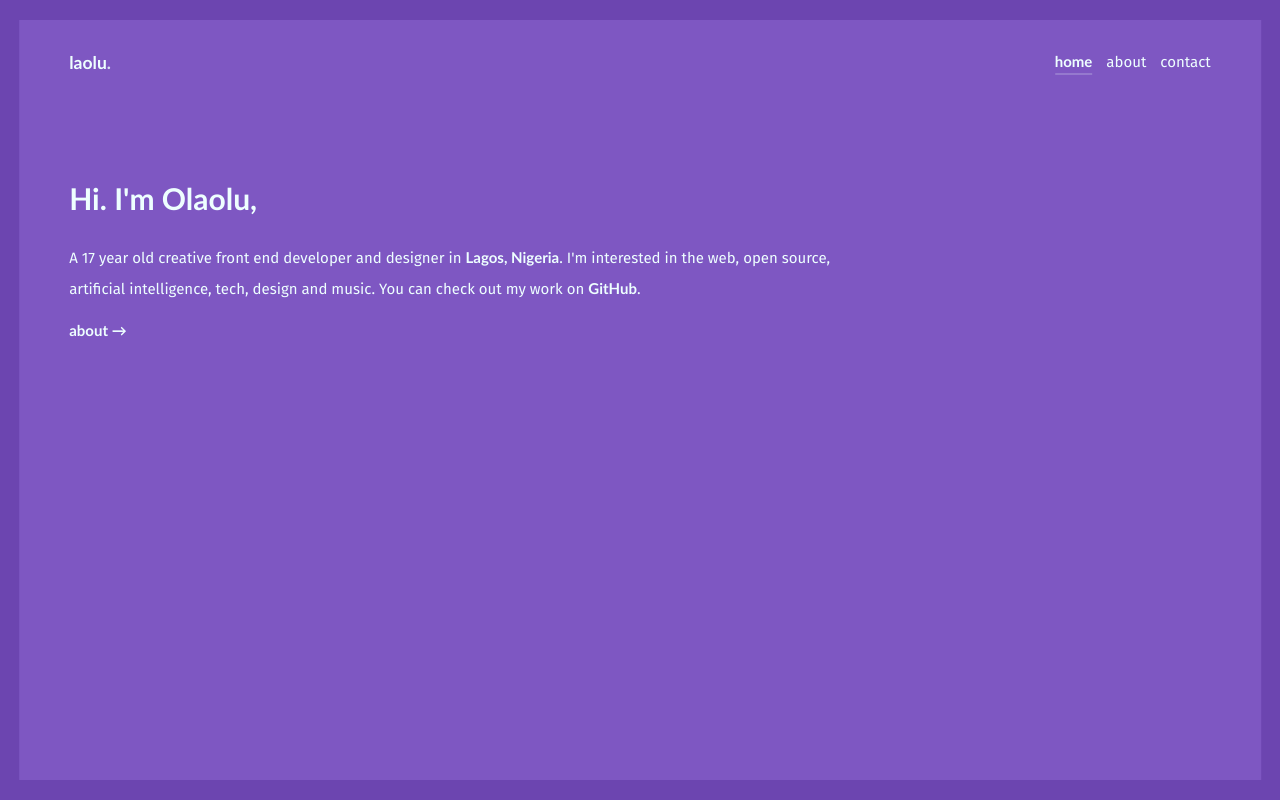
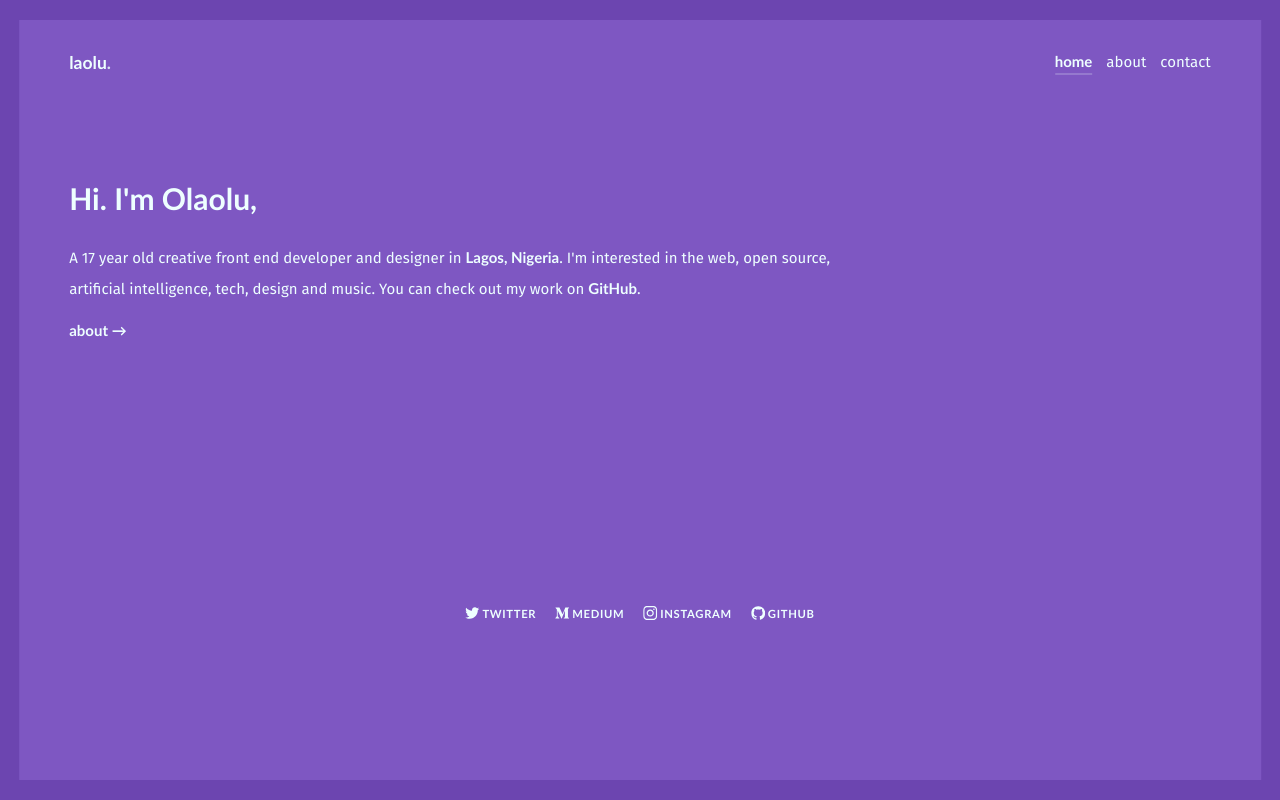
Before and after one commit to whizkydee/whizkydee.github.io, a website: page index.html in a window 1280 px wide. Drawn offline with Linux system fonts and the light colour scheme; a web font is replaced by a local one.

Commit message:
update styles for social

```diff
--- a/src/sass/style.scss
+++ b/src/sass/style.scss
@@ -147,24 +147,30 @@ main {
 }
 
 aside {
-  @include transform(translate(-50%));
+  margin: 30vh auto 20px;
   text-align: center;
-  position: absolute;
-  padding: 5px 10px;
-  margin: 0 auto;
+  position: relative;
   display: none;
-  bottom: 10px;
   width: 100%;
-  left: 50%;
+}
+
+.home aside {
+  display: block;
   a {
+    @include transition(none);
     text-transform: uppercase;
     letter-spacing: .06em;
     display: inline-block;
     margin-right: 15px;
+    font-weight: 900;
     font-size: .75em;
-    font-weight: 900;
-    &:nth-of-type(4) {
-      margin-right: 0;
+    &:nth-of-type(4) { margin-right: 0; }
+    svg {
+      vertical-align: top;
+      margin-right: 3px;
+      fill: $off_white;
+      height: 14px;
+      width: 14px;
     }
   }
 }
```
Also changed, not shown: dist/css/style.css.
